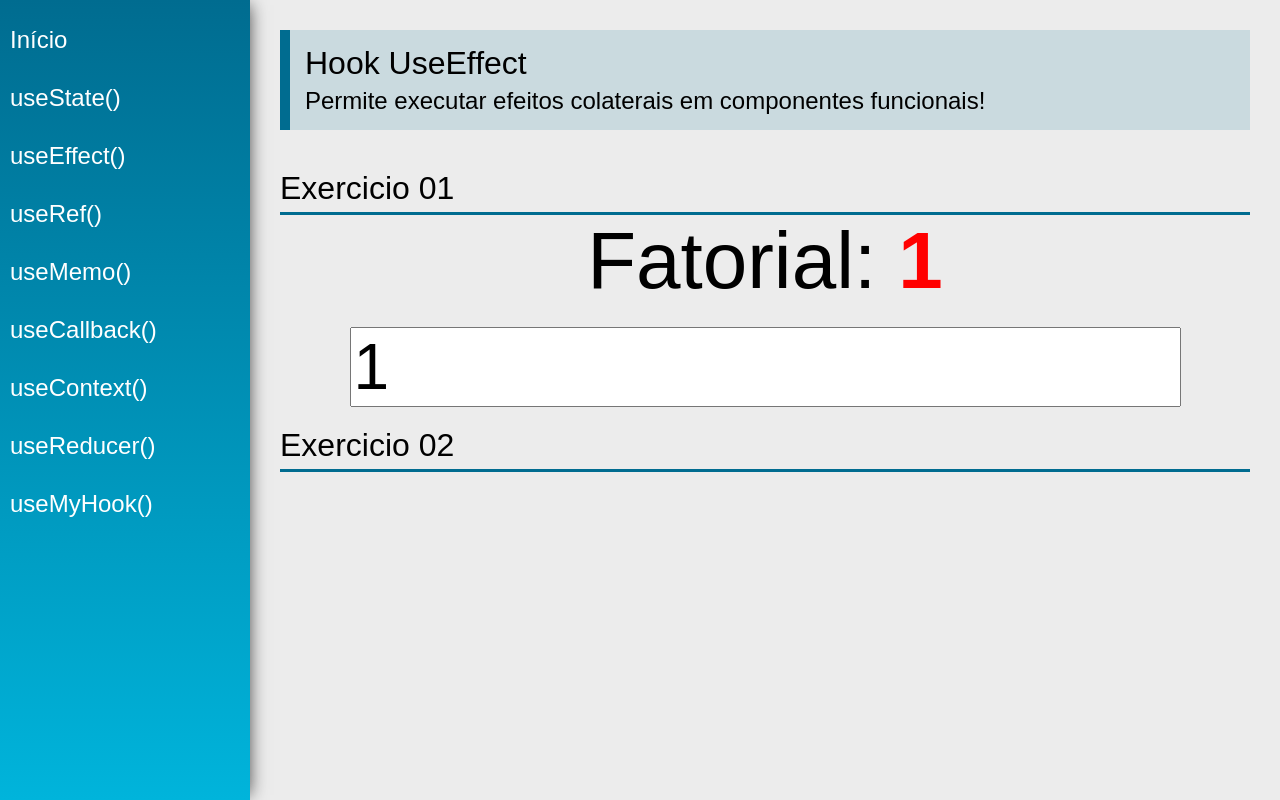
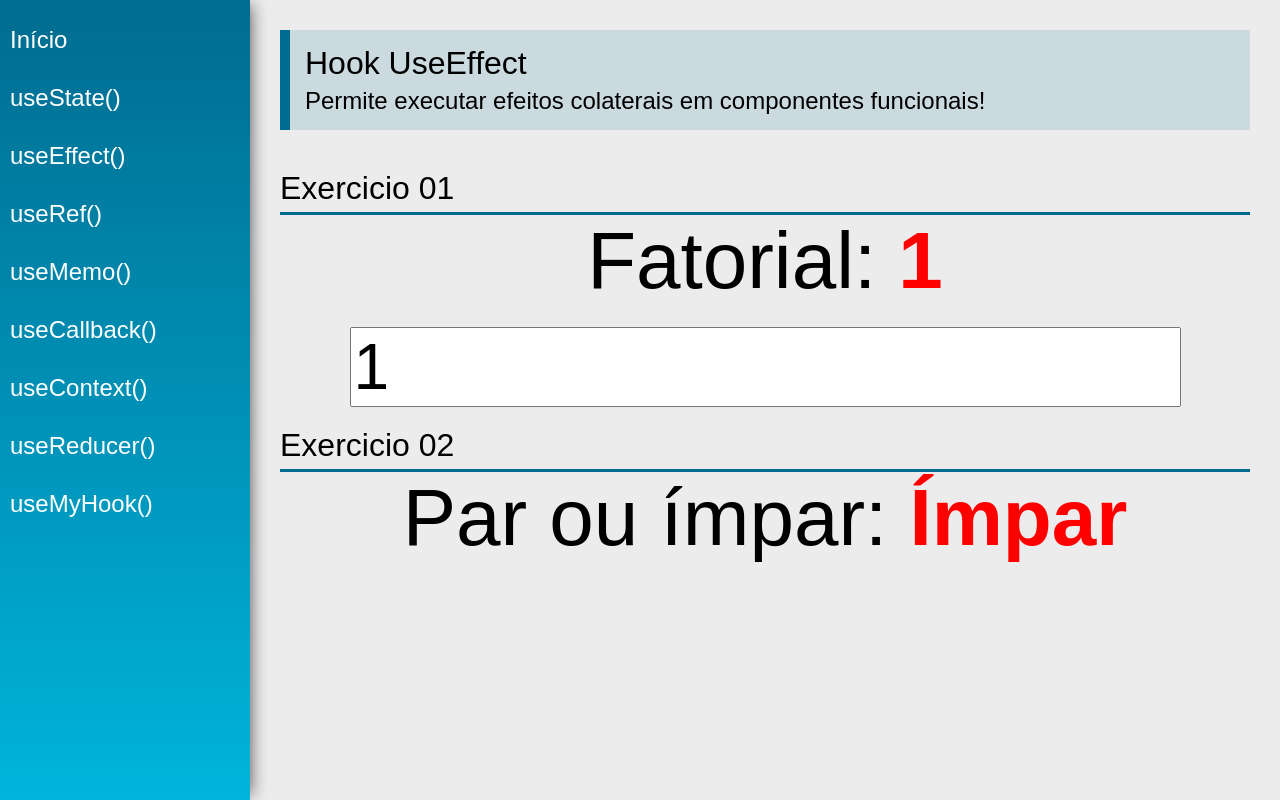
Before and after one commit to immerfallen/ReactHooks, a React (Create React App) app: page /useEffect in a window 1280 px wide. Built offline with nearby package versions, Linux system fonts and the light colour scheme.

Commit message:
utilizando o useEffect

```diff
--- a/src/views/examples/UseEffect.jsx
+++ b/src/views/examples/UseEffect.jsx
@@ -1,6 +1,7 @@
 import React, { useState, useEffect } from "react";
 import PageTitle from "../../components/layout/PageTitle";
 import SectoinTitle from "../../components/layout/SectionTitle";
+
 function calcFatorial(num) {
   const n = parseInt(num);
   if (n < 0) return -1;
@@ -8,13 +9,31 @@ function calcFatorial(num) {
   return calcFatorial(n - 1) * n;
 }
 
+function calcParOuImpar(numero) {
+  const n = parseInt(numero);
+  if (n % 2 === 0) {
+    return 1;
+  } else {
+    return -1;
+  }
+}
+
 const UseEffect = (props) => {
+
   const [number, setNumber] = useState(1);
   const [fatorial, setFatorial] = useState(1);
+  const [parImpar, setParImpar] = useState("Ímpar");
 
   useEffect(
     function () {
       setFatorial(calcFatorial(number));
+    },
+    [number]
+  );
+
+  useEffect(
+    function () {
+      setParImpar(calcParOuImpar(number));
     },
     [number]
   );
@@ -41,6 +60,14 @@ const UseEffect = (props) => {
         />
       </div>
       <SectoinTitle title="Exercicio 02" />
+      <div className="center">
+        <div>
+          <span className="text ">Par ou ímpar: </span>
+          <span className="text red">
+            {parImpar === -1 ? "Ímpar" : "Par"}
+          </span>
+        </div>
+      </div>
     </div>
   );
 };
```
